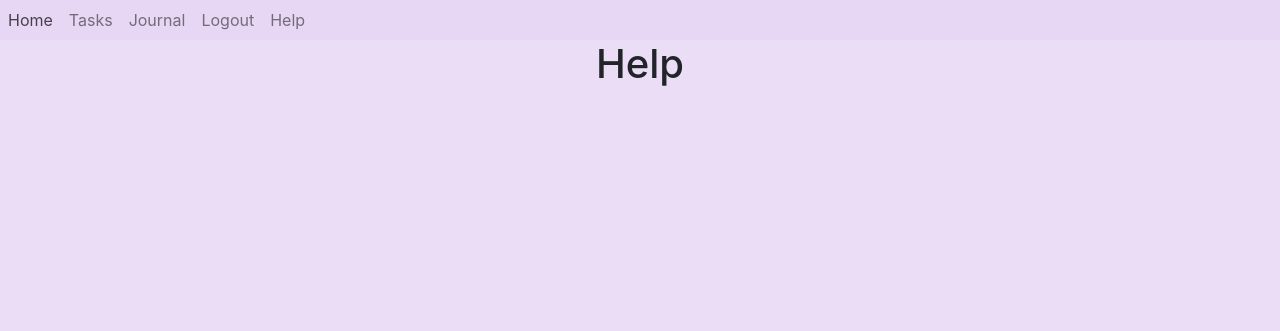
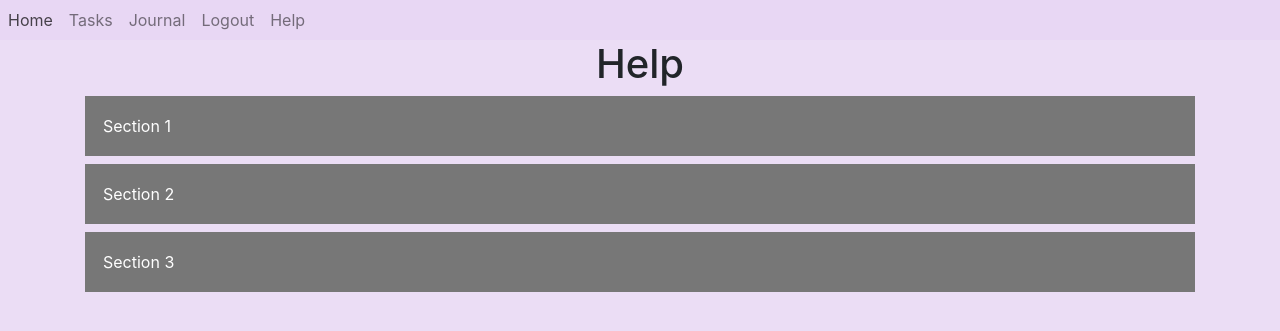
Before and after one commit to sategf/proempo-fl, a Flask app: page /help in a window 1280 px wide. Shown: the top 331 px of the page. Run offline with Flask 3, Linux system fonts and the light colour scheme; a user stored in the database is signed in; some libraries are stand-ins or nearby versions.

Commit message:
Updated the help page
3 sections of collapsible buttons has been added.

```diff
--- a/website/templates/help.html
+++ b/website/templates/help.html
@@ -2,4 +2,55 @@
 %}
 <h1 align="center">Help</h1>
 
+<style>
+    /* Style for the accordion headers */
+    .accordion-label {
+        background-color: #777;
+        color: white;
+        cursor: pointer;
+        padding: 18px;
+        width: 100%;
+        border: none;
+        text-align: left;
+        outline: none;
+    }
+
+    /* Style for the active accordion header */
+    .accordion-label.active {
+        background-color: #555;
+    }
+
+    /* Style for the hidden checkbox input */
+    .accordion-input {
+        display: none;
+    }
+
+    /* Style for the accordion content (initially hidden) */
+    .accordion-content {
+        max-height: 0;
+        overflow: hidden;
+        background-color: #f1f1f1;
+        padding: 0 18px;
+        transition: max-height 0.5s ease-out;
+    }
+
+    /* Style for the expanded accordion content */
+    .accordion-input:checked + .accordion-label + .accordion-content {
+        max-height: 500px; /* Adjust this value to fit your content */
+    }
+</style>
+
+
+
+{% for item in accordion_items %}
+<input type="checkbox" class="accordion-input" id="{{ item.id }}">
+<label class="accordion-label" for="{{ item.id }}">{{ item.title }}</label>
+<div class="accordion-content">
+    <p>{{ item.content }}</p>
+</div>
+{% endfor %}
+
+
+
+
 {% endblock %}
--- a/website/views.py
+++ b/website/views.py
@@ -17,9 +17,9 @@ def home():
 @login_required
 def help():
     accordion_items = [
-        {"title": "Section 1", "content": "Content for Section 1"},
-        {"title": "Section 2", "content": "Content for Section 2"},
-        {"title": "Section 3", "content": "Content for Section 3"},
+        {"id": "section1", "title": "Section 1", "content": "Content for Section 1"},
+        {"id": "section2", "title": "Section 2", "content": "Content for Section 2"},
+        {"id": "section3", "title": "Section 3", "content": "Content for Section 3"},
     ]
     return render_template("help.html", user=current_user, accordion_items=accordion_items)
 
```
Also changed, not shown: instance/database.db.
